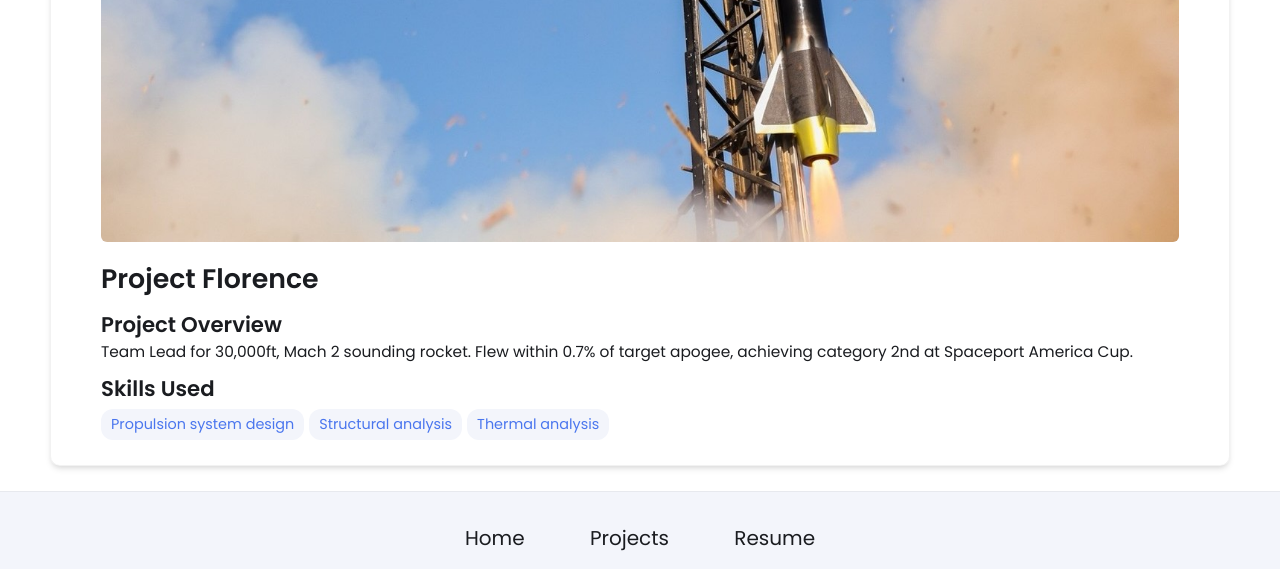
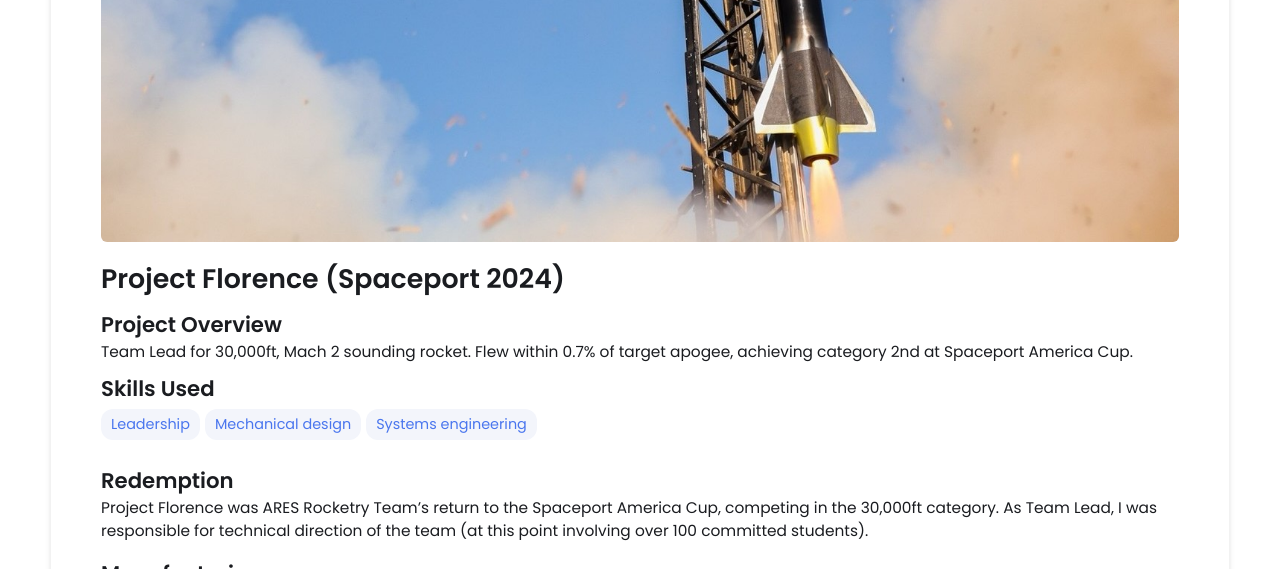
Before and after one commit to JackGardiner/JackGardiner.github.io, a Jekyll site: the page built from _projects/florence-ares/index.md, in a window 1280 px wide and 1400 px high, scrolled down 248 px. Shown: the top 569 px of the window. Built offline with Jekyll 4.4.1, drawn with Linux system fonts in a browser that asks for light colours; some of the changed text lies outside the part shown; grey boxes are pictures that could not be loaded.

Commit message:
project updates

```diff
--- a/_projects/florence-ares/index.md
+++ b/_projects/florence-ares/index.md
@@ -1,10 +1,20 @@
 ---
 layout: post
-title: Project Florence
+title: Project Florence (Spaceport 2024)
 description: Team Lead for 30,000ft, Mach 2 sounding rocket.  Flew within 0.7% of target apogee, achieving category 2nd at Spaceport America Cup.
 skills:
-- Propulsion system design
-- Structural analysis
-- Thermal analysis
+- Leadership
+- Mechanical design
+- Systems engineering
 main-image: /flo-test-launch-banner-2.jpeg
 ---
+
+## Redemption
+Project Florence was ARES Rocketry Team's return to the Spaceport America Cup, competing in the 30,000ft category.  As Team Lead, I was responsible for technical direction of the team (at this point involving over 100 committed students).
+
+## Manufacturing
+{% include image-gallery.html images="flo-composites-2.JPG, flo-cnc.JPG, flo-bulkhead.JPG" height="400" %}
+
+## Test Flight Campaign and Competition
+{% include image-gallery.html images="flo-test.JPG, flo-test-launch.jpeg" height="400" %}
+{% include image-gallery.html images="flo-desert" height="400" %}
```
Also changed, not shown: _projects/deimos-ares/index.md (+1 -1 lines), 5 other files.
